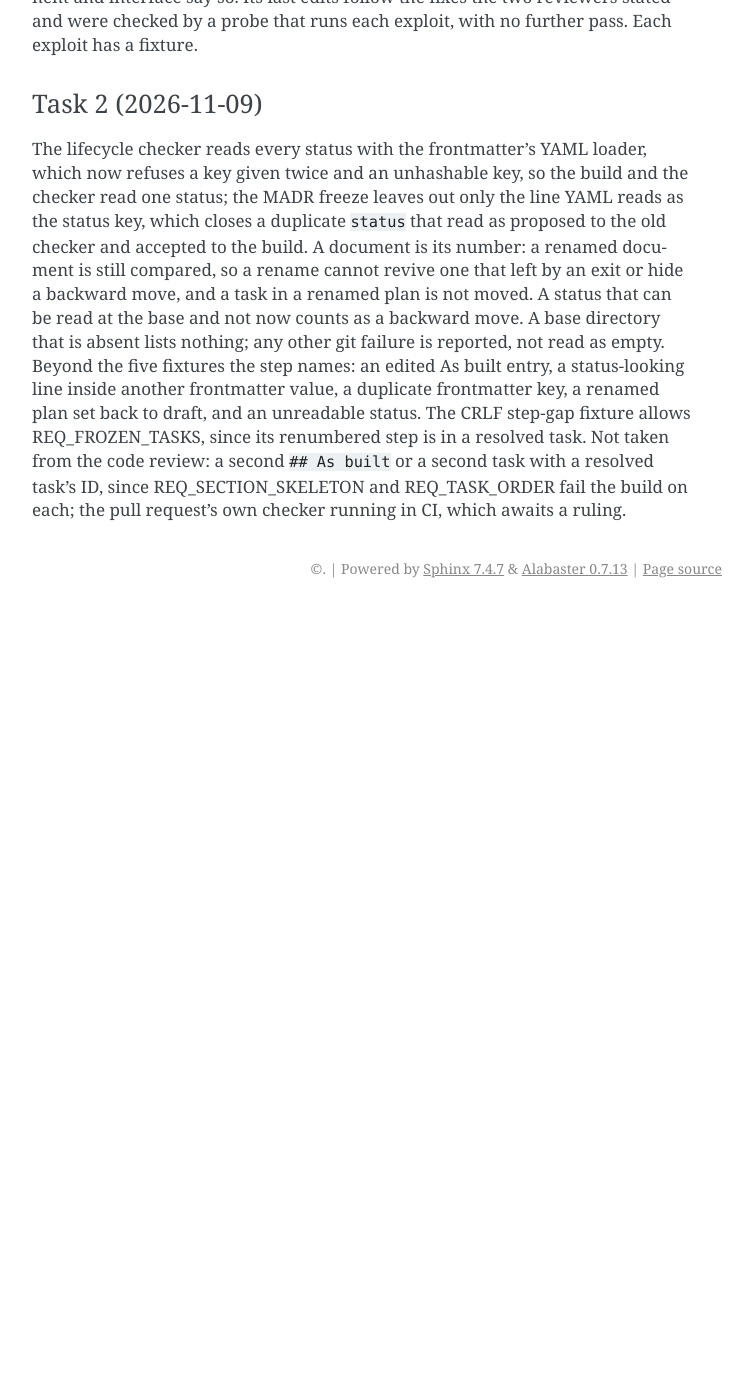
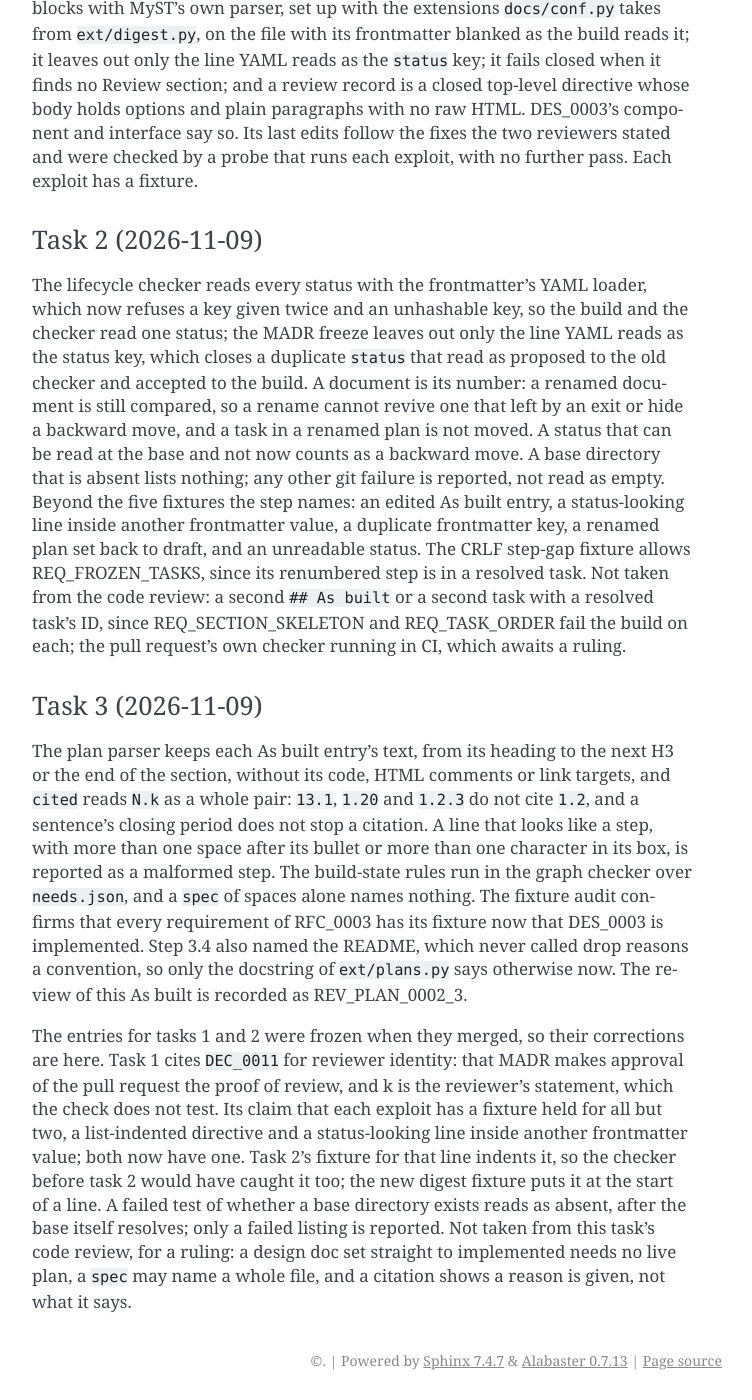
Before and after one commit to wyattrupp/trifecta, a Sphinx documentation site: the page built from docs/plans/0002-plan-and-review-lifecycle.md, in a window 1280 px wide and 1400 px high, scrolled down 3393 px. Shown: the whole window, without its empty margins (388-1140 px from the left). Built offline with Sphinx 7.4.7, drawn with Linux system fonts in a browser that asks for light colours; the version number could not be read and is left out; cross-references to code outside the pages are shown as plain code; before the commit the page ends 4001 px from its top, so only the background shows below that; some of the changed text lies outside the part shown.

Commit message:
build: drop-step citations and build state; close plan 0002
REQ_DROP_REASONS: a resolved task's dropped step is cited by its number
N.k, whole, in the task's As built entry, read without code, comments or
link targets. REQ_APPROVED_IS_PLANNED and REQ_IMPLEMENTED_HAS_SPEC run in
the graph checker. DES_0003 is implemented and plan 0002 is done, with
its As built reviewed k=2; the frozen task 1 and 2 entries are corrected
in the task 3 entry.

Co-Authored-By: Claude Opus 5.5 <noreply@anthropic.com>

```diff
--- a/docs/plans/0002-plan-and-review-lifecycle.md
+++ b/docs/plans/0002-plan-and-review-lifecycle.md
@@ -58,11 +58,11 @@ Extend the lifecycle checker that freezes MADRs.
 :gate: The fixtures for a dropped step cited nowhere, cited only inside a longer number, an approved design with no live plan, and an implemented design element with no spec, are rejected.
 The last task of the plan, so it also closes the design.
 
-- [ ] **3.1** Report a dropped step of a resolved task whose `N.k` does not occur, as a whole number pair, in its task's As built entry.
-- [ ] **3.2** Report an approved design doc that no draft, active or done plan implements, and an element of an implemented design doc with no `spec`.
-- [ ] **3.3** Add the four fixtures, and set the two components' `spec` paths.
-- [ ] **3.4** Update the docstring of `ext/plans.py`, which calls drop reasons a convention.
-- [ ] **3.5** Mark DES_0003 implemented, check that every requirement of RFC_0003 has its fixture, review this plan's As built k=2, and set this plan's status to done.
+- [x] **3.1** Report a dropped step of a resolved task whose `N.k` does not occur, as a whole number pair, in its task's As built entry.
+- [x] **3.2** Report an approved design doc that no draft, active or done plan implements, and an element of an implemented design doc with no `spec`.
+- [x] **3.3** Add the four fixtures, and set the two components' `spec` paths.
+- [x] **3.4** Update the docstring of `ext/plans.py`, which calls drop reasons a convention.
+- [x] **3.5** Mark DES_0003 implemented, check that every requirement of RFC_0003 has its fixture, review this plan's As built k=2, and set this plan's status to done.
 :::
 
 ## Review
@@ -79,6 +79,15 @@ The review recorded as {need}`REV_RFC_0003_1` covered this document.
 :k: 2
 :date: 2026-11-09
 :digest: e5c17a61d8fbc043fa5a3ae7a184342535e55a8da8d989edb99a102a922a7b3b
+:::
+
+:::{review} Fidelity to evidence; documentation standard
+:id: REV_PLAN_0002_3
+:k: 2
+:date: 2026-11-09
+:digest: e5c17a61d8fbc043fa5a3ae7a184342535e55a8da8d989edb99a102a922a7b3b
+The As built entries of tasks 1 to 3, read against the code, the fixtures and the
+merged pull requests; what held up is in the Task 3 entry.
 :::
 
 ## As built
@@ -152,3 +161,28 @@ allows REQ_FROZEN_TASKS, since its renumbered step is in a resolved task. Not ta
 the code review: a second `## As built` or a second task with a resolved task's ID, since
 REQ_SECTION_SKELETON and REQ_TASK_ORDER fail the build on each; the pull request's own
 checker running in CI, which awaits a ruling.
+
+### Task 3 (2026-11-09)
+
+The plan parser keeps each As built entry's text, from its heading to the next H3 or the
+end of the section, without its code, HTML comments or link targets, and `cited` reads
+`N.k` as a whole pair: `13.1`, `1.20` and `1.2.3` do not cite `1.2`, and a sentence's
+closing period does not stop a citation. A line that looks like a step, with more than one
+space after its bullet or more than one character in its box, is reported as a malformed
+step. The build-state rules run in the graph checker over `needs.json`, and a `spec` of
+spaces alone names nothing. The fixture audit confirms that every requirement of RFC_0003
+has its fixture now that DES_0003 is implemented. Step 3.4 also named the README, which
+never called drop reasons a convention, so only the docstring of `ext/plans.py` says
+otherwise now. The review of this As built is recorded as REV_PLAN_0002_3.
+
+The entries for tasks 1 and 2 were frozen when they merged, so their corrections are here.
+Task 1 cites {need}`DEC_0011` for reviewer identity: that MADR makes approval of the pull
+request the proof of review, and k is the reviewer's statement, which the check does not
+test. Its claim that each exploit has a fixture held for all but two, a list-indented
+directive and a status-looking line inside another frontmatter value; both now have one.
+Task 2's fixture for that line indents it, so the checker before task 2 would have caught
+it too; the new digest fixture puts it at the start of a line. A failed test of whether a
+base directory exists reads as absent, after the base itself resolves; only a failed
+listing is reported. Not taken from this task's code review, for a ruling: a design doc
+set straight to implemented needs no live plan, a `spec` may name a whole file, and a
+citation shows a reason is given, not what it says.
```
Also changed, not shown: other parts of docs/plans/0002-plan-and-review-lifecycle.md (+1 -1 lines), docs/design/0003-plan-and-review-lifecycle.md (+17 -8 lines), 8 other files.
